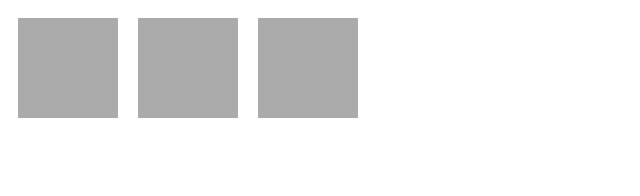
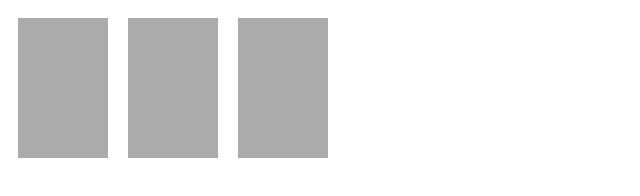
Before and after one commit to nnGuerra/Portas-De-Monty-Hall-JS, a plain HTML site: page index.html in a window 1280 px wide. Shown: the whole page, without its empty margins (0-640 px from the left). Drawn offline with Linux system fonts and the light colour scheme.

Commit message:
Portas retangulares

```diff
--- a/style.css
+++ b/style.css
@@ -1,6 +1,6 @@
 .porta {
-  width: 100px;
-  height: 100px;
+  width: 90px;
+  height: 140px;
   margin: 10px;
   background-color :#AAAAAA;
   display: flex;
```
